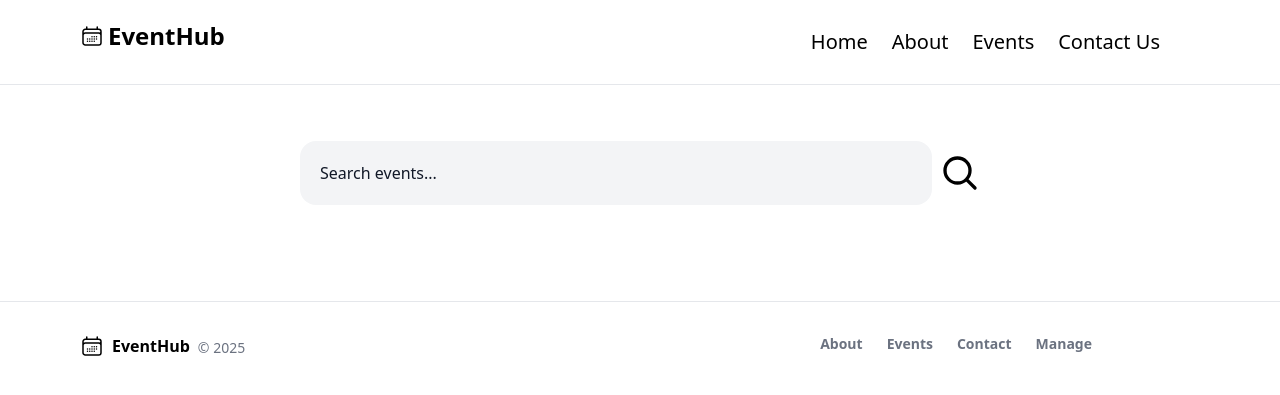
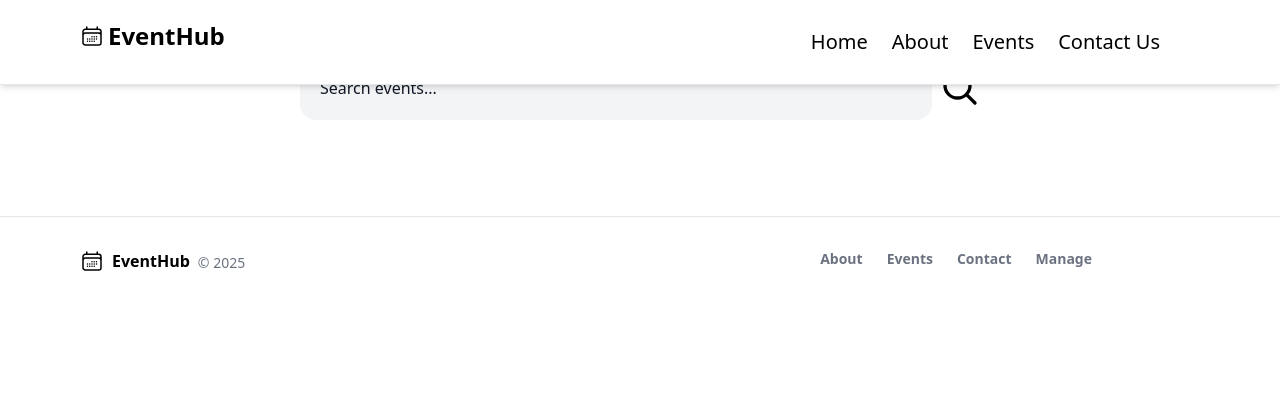
Before and after one commit to sifatmahmud/Event-Management, a Django app: page /events/ in a window 1280 px wide. Shown: the top 395 px of the page. Run offline with Django 5.2, Linux system fonts and the light colour scheme; data that the repository does not hold is empty; some libraries are stand-ins or nearby versions.

Commit message:
navbar fixed

```diff
--- a/events/templates/base.html
+++ b/events/templates/base.html
@@ -10,7 +10,7 @@
 </head>
 <body class="">
     {% comment %} navbar secion {% endcomment %}
-    <header class="border-b border-gray-200 p-5 px-20 flex justify-between">
+    <header class="border-b border-gray-200 p-5 px-20 flex justify-between  fixed top-0 left-0 w-full bg-white shadow-md z-50">
         {% comment %} name / logo {% endcomment %}
         <div class="flex gap-1">
             <div class="mt-1"><svg xmlns="http://www.w3.org/2000/svg" fill="none" viewBox="0 0 24 24" stroke-width="1.5" stroke="currentColor" class="size-6">
```
